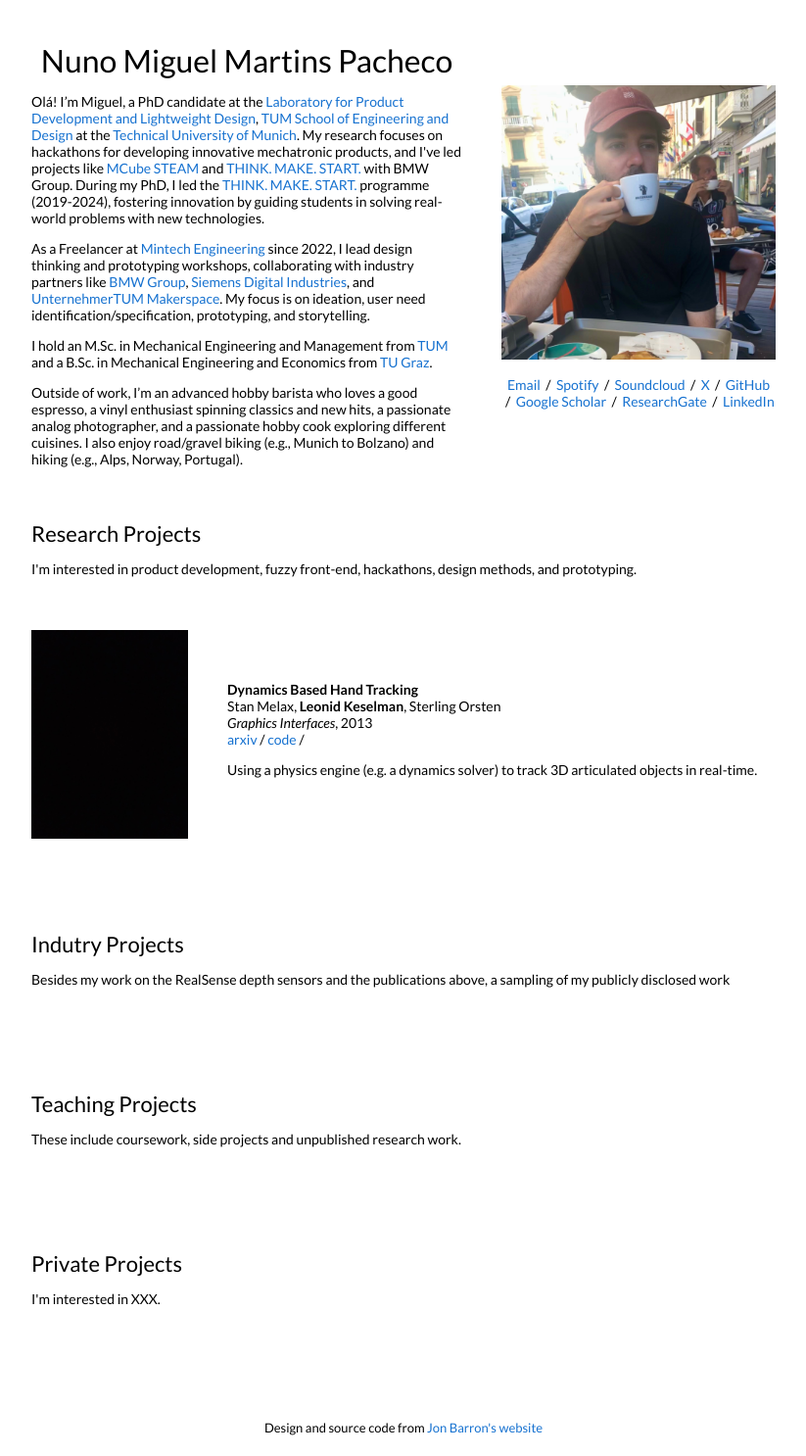
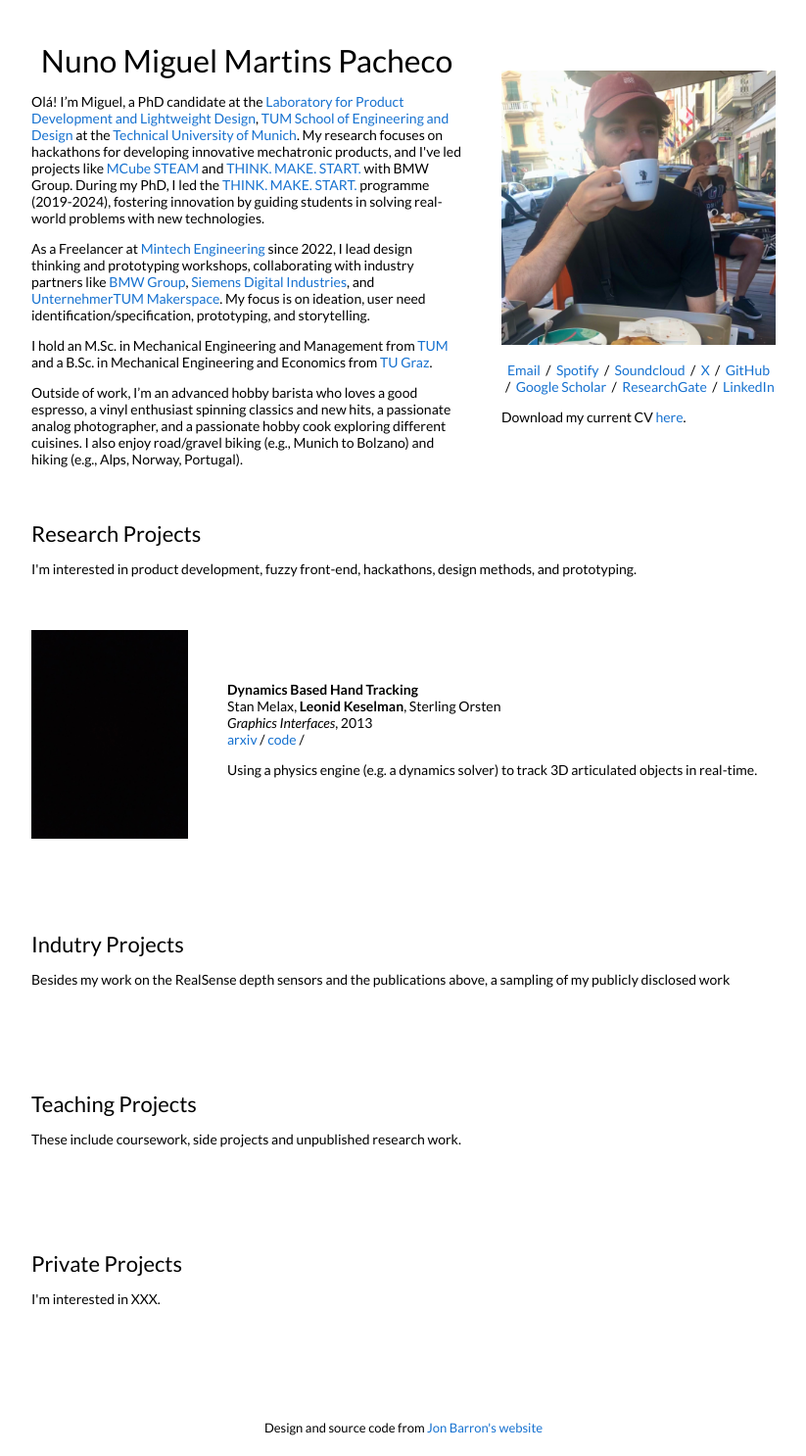
Before and after one commit to martinspacheco/martinspacheco.github.io, a Jekyll site: the page built from _posts/2013-03-01-gi2013.markdown, in a window 1280 px wide. Shown: the whole page at 98% size, without its empty margins (228-1051 px from the left). Built offline with Jekyll 4.4.1, drawn with Linux system fonts in a browser that asks for light colours.

Commit message:
Download CV

```diff
--- a/_layouts/default.html
+++ b/_layouts/default.html
@@ -54,8 +54,9 @@
                 <a href="https://github.com/martinspacheco">GitHub</a> &nbsp;/&nbsp;
                 <a href="https://scholar.google.com/citations?user=oP_1xlQAAAAJ&hl=en">Google Scholar</a> &nbsp;/&nbsp;
                 <a href="https://www.researchgate.net/profile/Nuno_Miguel_Martins_Pacheco">ResearchGate</a> &nbsp;/&nbsp;
-                <a href="https://www.linkedin.com/in/martinspacheco/"> LinkedIn </a>
-              </p>
+                <a href="https://www.linkedin.com/in/martinspacheco/"> LinkedIn </a></p>
+
+                <p> Download my current CV <a href="{{site.baseurl}}/pdfs/MartinsPacheco_CV_24-06-11.pdf" download>here</a>.</p>
 
             </td>
           </tr>
```
Also changed, not shown: 2 other files.
